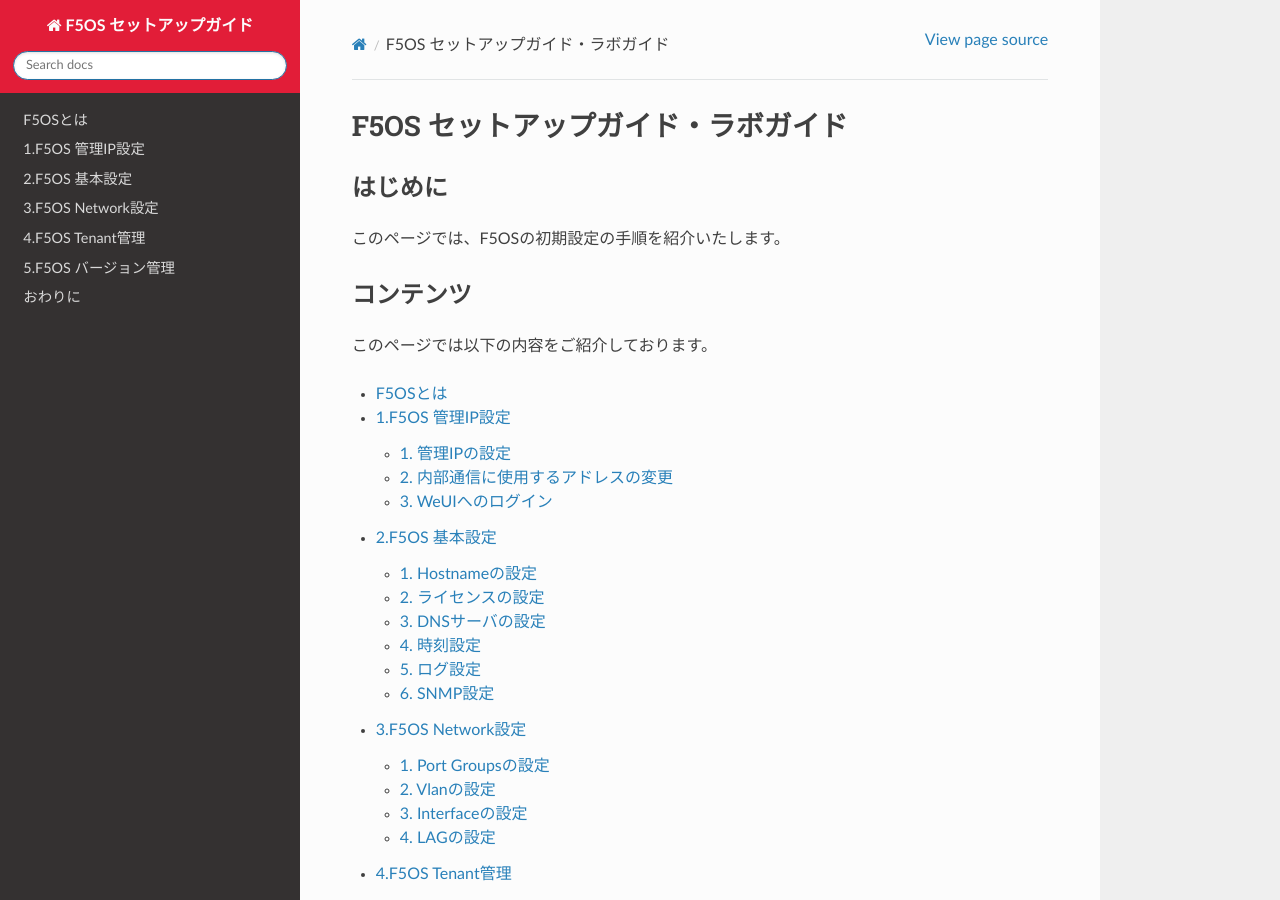
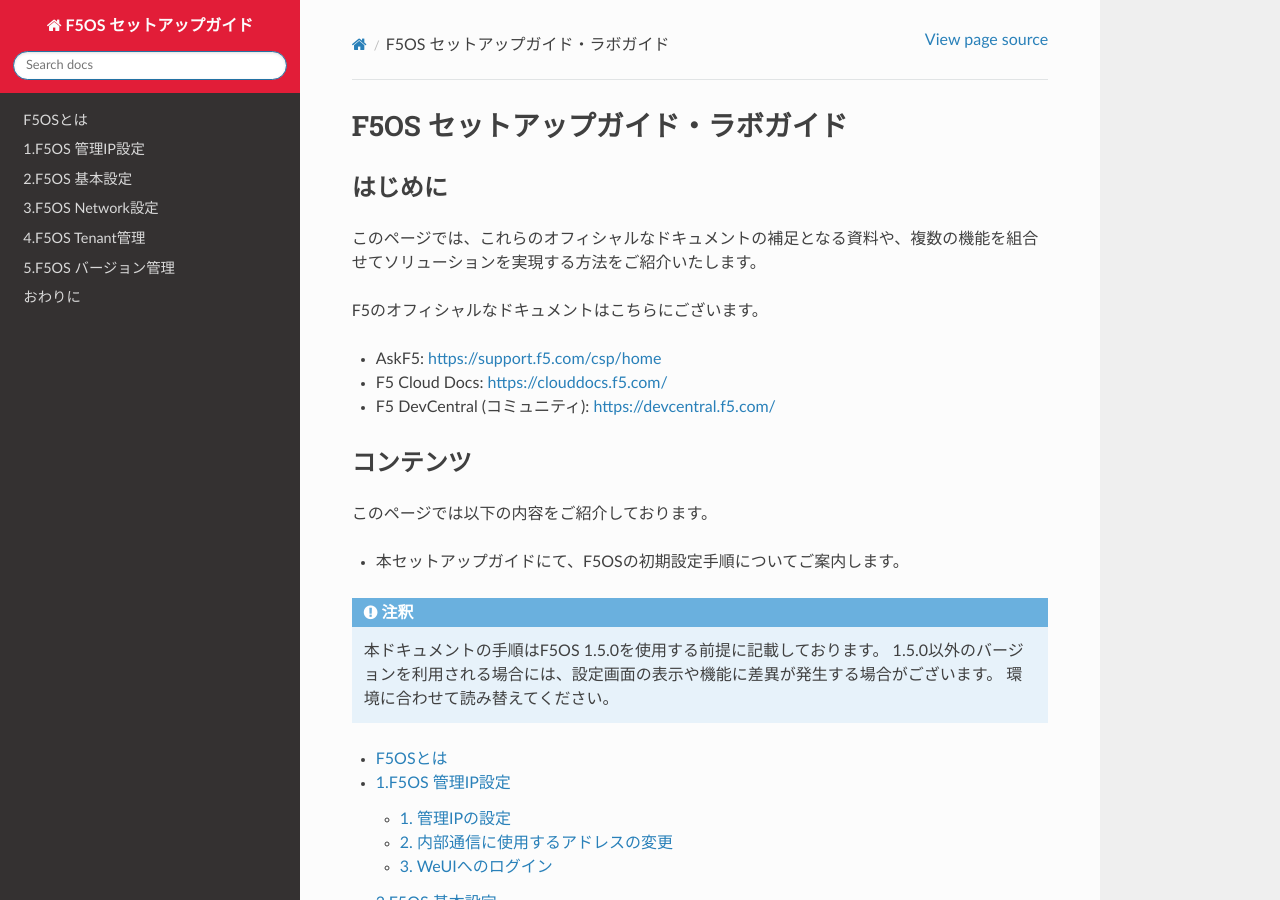
Before and after one commit to BeF5/f5j-easy-setup-f5os, a Sphinx documentation site: the page built from docs/index.rst, in a window 1280 px wide and 900 px high. Built offline with Sphinx 7.4.7 and the Read the Docs theme 2.0.0, drawn with Linux system fonts in a browser that asks for light colours.

Commit message:
add prerequired env

```diff
--- a/docs/index.rst
+++ b/docs/index.rst
@@ -3,13 +3,27 @@
 
 はじめに
 ----------------
-このページでは、F5OSの初期設定の手順を紹介いたします。
+このページでは、これらのオフィシャルなドキュメントの補足となる資料や、複数の機能を組合せてソリューションを実現する方法をご紹介いたします。
+
+F5のオフィシャルなドキュメントはこちらにございます。
+
+- AskF5: https://support.f5.com/csp/home
+- F5 Cloud Docs: https://clouddocs.f5.com/
+- F5 DevCentral (コミュニティ): https://devcentral.f5.com/
 
 
 コンテンツ
 ----------------
 このページでは以下の内容をご紹介しております。
 
+- 本セットアップガイドにて、F5OSの初期設定手順についてご案内します。
+
+.. note::
+   本ドキュメントの手順はF5OS 1.5.0を使用する前提に記載しております。
+   1.5.0以外のバージョンを利用される場合には、設定画面の表示や機能に差異が発生する場合がございます。
+   環境に合わせて読み替えてください。
+
+
 .. toctree::
    :maxdepth: 2
    :glob:
```
